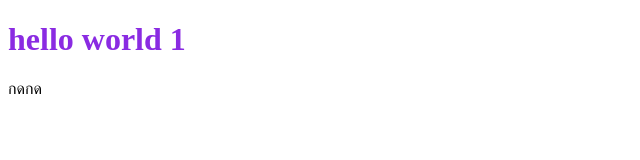
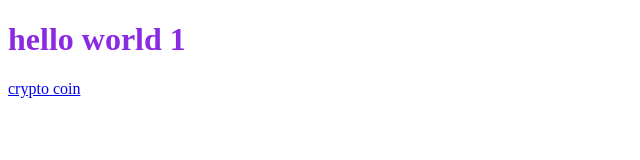
Before and after one commit to 5935512009/Skuberg-backend, a website: page views/index.html in a window 1280 px wide. Shown: the full height of the page, 0-640 px from the left. Drawn offline with Linux system fonts and the light colour scheme.

Commit message:
update:{basic link }

```diff
--- a/views/index.html
+++ b/views/index.html
@@ -8,6 +8,6 @@
 </head>
 <body>
     <h1 class="main_app">hello world 1</h1>
-    กดกด
+    <a href="/crypto">crypto coin</a>
 </body>
 </html>
```
